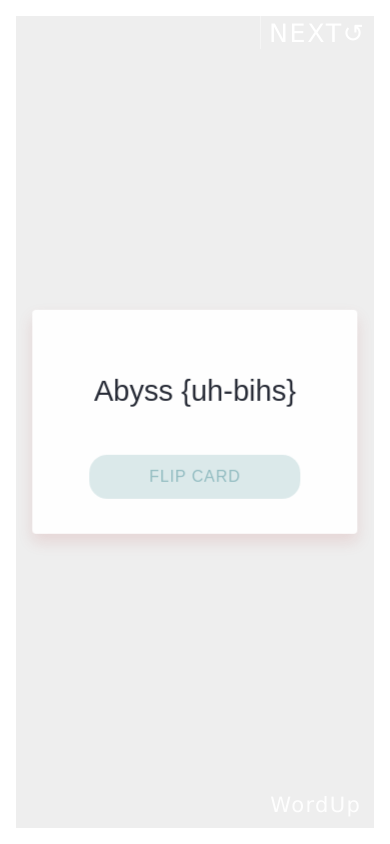
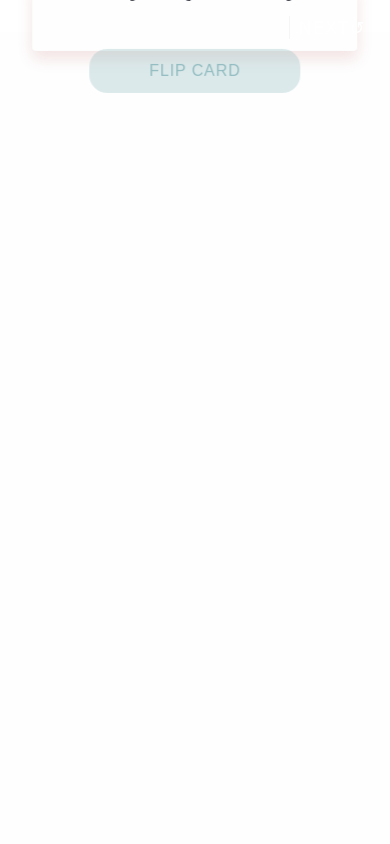
Before and after one commit to TatyCat/wordup, a React (Create React App) app: page / in a window 390 px wide. Built offline with nearby package versions, Linux system fonts and the light colour scheme.

Commit message:
added mobile css

```diff
--- a/src/index.css
+++ b/src/index.css
@@ -231,3 +231,12 @@ button:focus {
   background-size: 100%;
   transition: background 0s;
 }
+
+@media screen and (max-device-width: 830px) {
+  .newCardButton {
+    font-size: 4.5vw;
+  }
+  .form-container {
+    min-height: -webkit-fill-available;
+  }
+}
```
